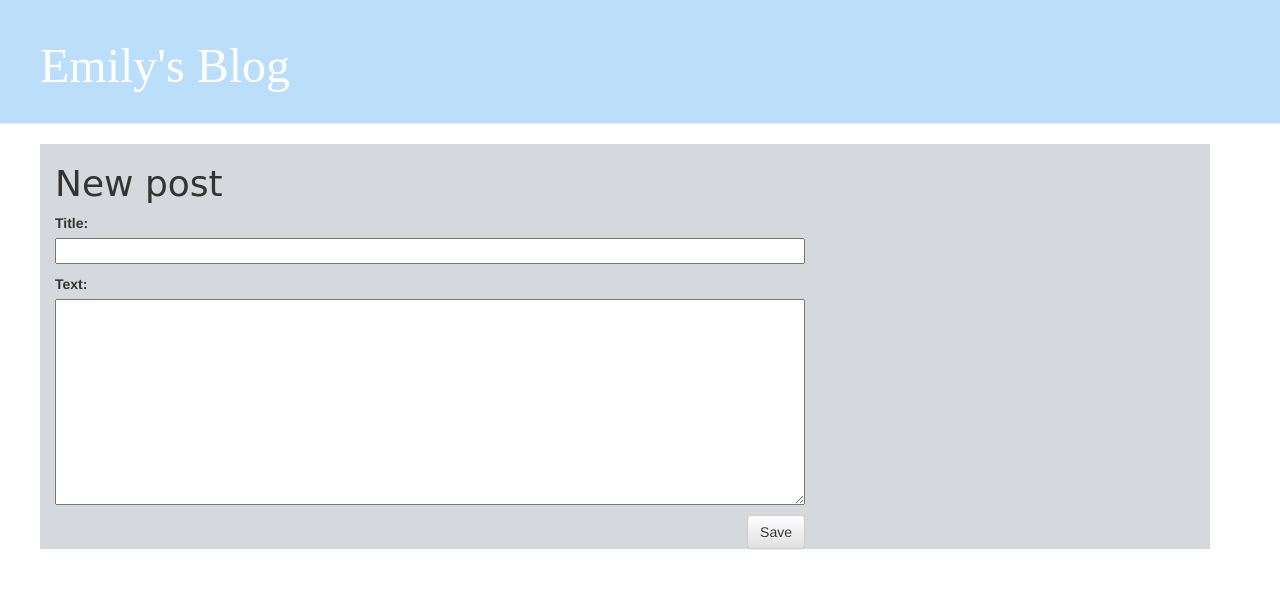
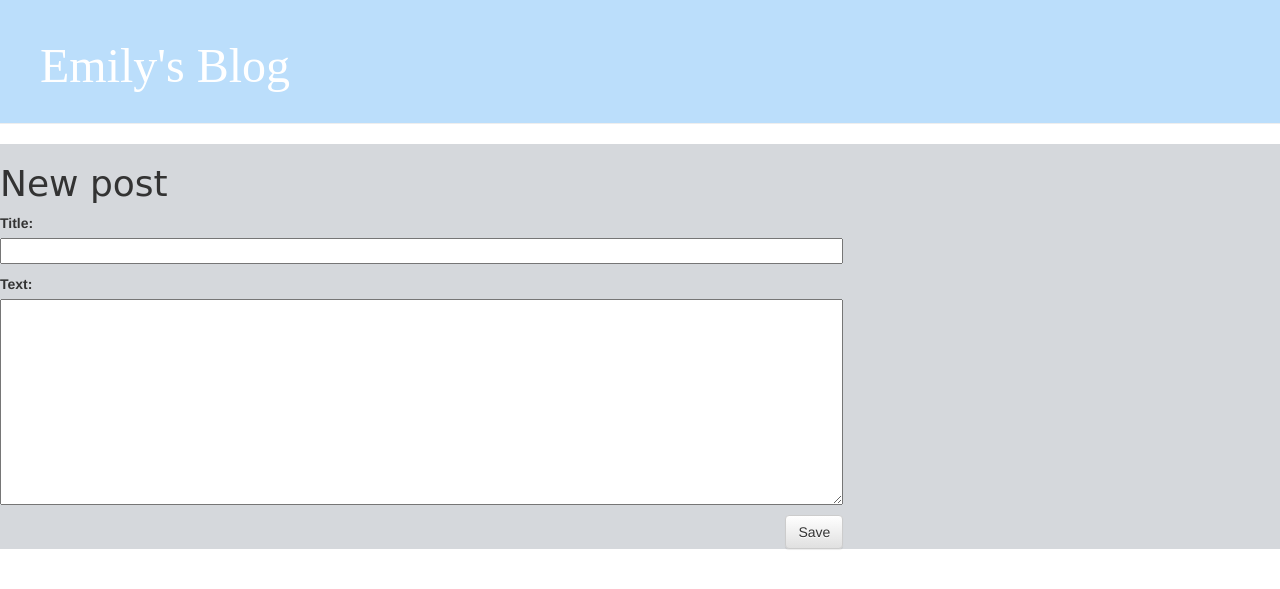
Before and after one commit to emilyc99/my-first-blog, a Django app: page /post/new/ in a window 1280 px wide. Shown: the top 589 px of the page. Run offline with Django 3.2, Linux system fonts and the light colour scheme; some libraries are stand-ins or nearby versions.

Commit message:
more css updates

```diff
--- a/blog/static/css/blog.css
+++ b/blog/static/css/blog.css
@@ -28,8 +28,12 @@ body {
 .content {
     margin-left: 40px;
     font-family: 'Helvetica Neue', Helvetica, sans-serif;
-    background-color: #D5D8DC;
 }
+
+.content-container {
+  background-color: #D5D8DC;
+}
+
 
 h1, h2, h3, h4 {
     font-family: 'Bromello', cursive;
--- a/blog/templates/blog/base.html
+++ b/blog/templates/blog/base.html
@@ -15,7 +15,7 @@
     	{% endif %}
         <h1><a href="/">Emily's Blog</a></h1>
 	    </div>
-	    <div class="content container">
+	    <div class="content-container">
 	        <div class="row">
 	            <div class="col-md-8">
 	            {% block content %}
```
